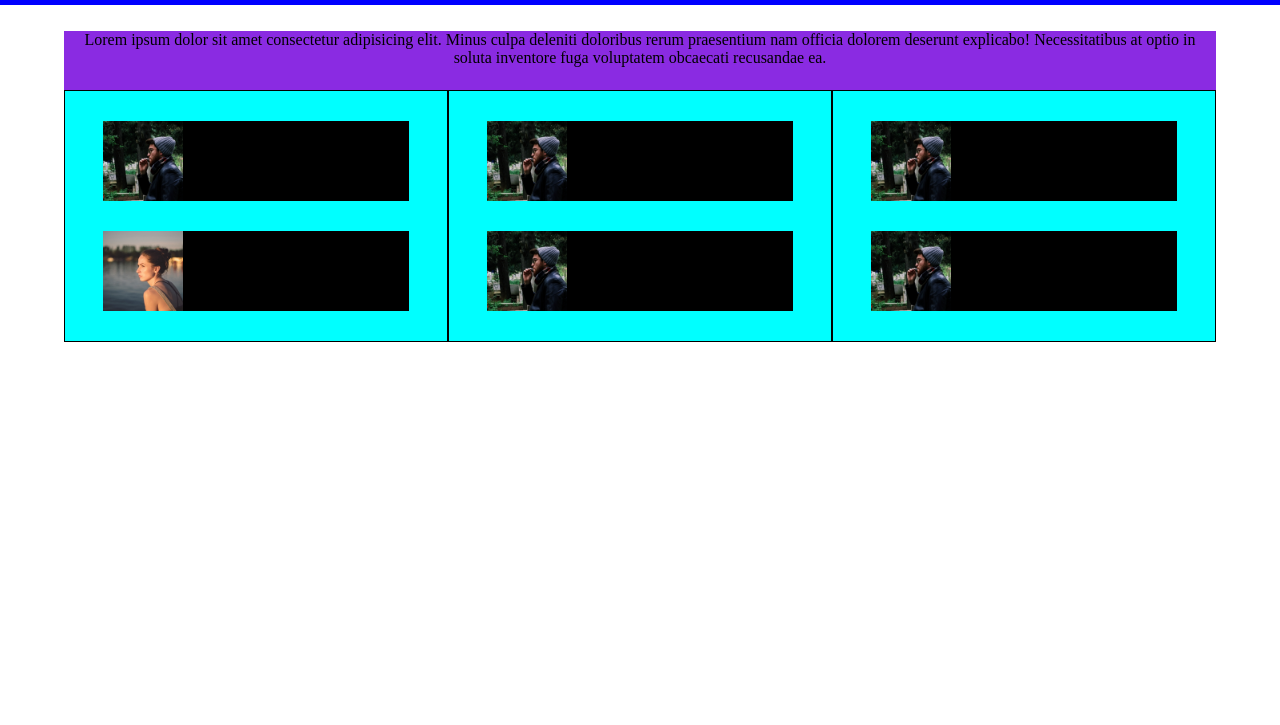
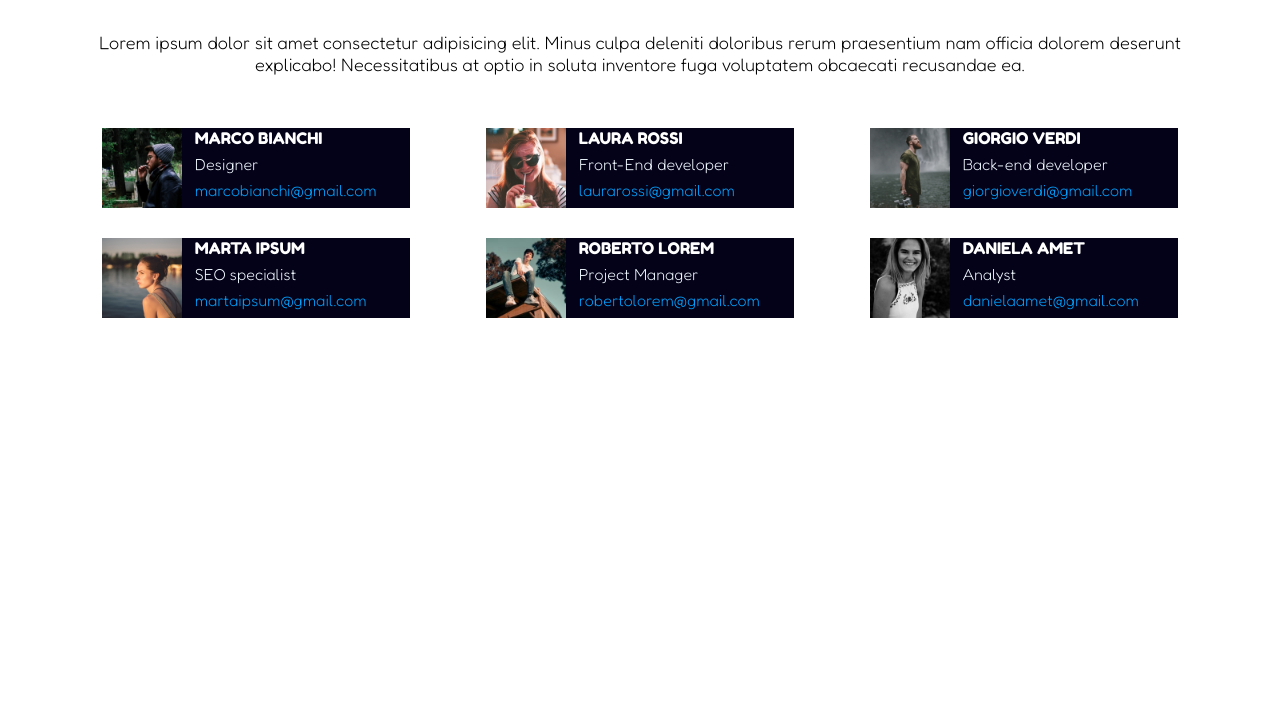
Before and after one commit to scarpi2001/html-css-float-cards, a plain HTML site: page index.html in a window 1280 px wide. Shown: the part 75-800 px from the top of the page. Drawn offline with Linux system fonts and the light colour scheme.

Commit message:
complete(to_comment_better)

```diff
--- a/css/style.css
+++ b/css/style.css
@@ -6,7 +6,7 @@
 }
 
 body {
-    font: ;
+    font-family: 'Fredoka', sans-serif;
     font-size: 16px;
 }
 
@@ -18,53 +18,66 @@ header {
     padding: 30px 0;
     margin-bottom: 2%;
     line-height: 20px;
-    /* DEBUG */
-    background-color: blue;
+    font-family: 'Fredoka One';
 }
 
 /* main */
 .container {
     width: 90%;
     margin: auto;
-    /* DEBUG */
-    background-color: blueviolet;
 }
 
 .container p {
     text-align: center;
     margin-bottom: 2%;
+    font-size: 18px;
 }
 
-.container ::after {
+.container::after {
     content: "";
     display: table;
     clear: both;
 }
 
-.row {
-    /* DEBUG */
-    background-color: brown;
-    height: 200px;
-}
-
 .col {
     width: calc(100% / 3);
     float: left;
-    /* DEBUG */
-    border: solid 1px black;
-    background-color: aqua;
-
 }
 
 .card {
     height: 80px;
     width: 80%;
     margin: 30px 10%;
-    /* DEBUG */
-    background-color: black;
+    background-color: rgb(4, 2, 24);
+}
+
+.card::after {
+    content: "";
+    display: table;
+    clear: both;
 }
 
 .card img {
-    max-width: 80px;
+    width: 80px;
     float: left;
+    margin-right: 4%;
 }
+
+.text {
+    margin-bottom: 2%;
+}
+
+.name {
+    color: #fff;
+    font-weight: 500;
+    font-family: 'Fredoka One';
+}
+
+.role {
+    color: aliceblue;
+}
+
+.mail {
+    text-decoration: none;
+    color: rgb(0, 162, 255);
+}
--- a/index.html
+++ b/index.html
@@ -1,6 +1,10 @@
 <!DOCTYPE html>
 <html lang="en">
 <head>
+    <link rel="preconnect" href="https://fonts.googleapis.com">
+    <link rel="preconnect" href="https://fonts.gstatic.com" crossorigin>
+    <link href="https://fonts.googleapis.com/css2?family=Fredoka:wght@300&display=swap" rel="stylesheet">
+    <link href="https://fonts.googleapis.com/css2?family=Fredoka+One&family=Fredoka:wght@300&display=swap" rel="stylesheet">
     <meta charset="UTF-8">
     <meta http-equiv="X-UA-Compatible" content="IE=edge">
     <meta name="viewport" content="width=device-width, initial-scale=1.0">
@@ -22,37 +26,54 @@
             </p>
 
             <!-- sezione cards -->
-            <section>
                 <div class="row">
                     <div class="col">
                         <div class="card">
                             <img src="img/male1.png" alt="Marco Bianchi">
+                            <div class="text name">MARCO BIANCHI</div>
+                            <div class="text role">Designer</div>
+                            <a class="text mail" href="https://www.google.com/intl/it/gmail/about/">marcobianchi@gmail.com</a>
                         </div>
                         <div class="card">
                             <img src="img/female2.png" alt="Marta Ipsum">
+                            <div class="text name">MARTA IPSUM</div>
+                            <div class="text role">SEO specialist</div>
+                            <a class="text mail" href="https://www.google.com/intl/it/gmail/about/">martaipsum@gmail.com</a>
                         </div>
                     </div>
 
                     <div class="col">
                         <div class="card">
-                            <img src="img/male1.png" alt="Marco Bianchi">
+                            <img src="img/female1.png" alt="Laura Rossi">
+                            <div class="text name">LAURA ROSSI</div>
+                            <div class="text role">Front-End developer</div>
+                            <a class="text mail" href="https://www.google.com/intl/it/gmail/about/">laurarossi@gmail.com</a>
                         </div>
                         <div class="card">
-                            <img src="img/male1.png" alt="Marco Bianchi">
+                            <img src="img/male3.png" alt="Roberto Lorem">
+                            <div class="text name">ROBERTO LOREM</div>
+                            <div class="text role">Project Manager</div>
+                            <a class="text mail" href="https://www.google.com/intl/it/gmail/about/">robertolorem@gmail.com</a>
                         </div>
                     </div>
 
                     <div class="col">
                         <div class="card">
-                            <img src="img/male1.png" alt="Marco Bianchi">
+                            <img src="img/male2.png" alt="Giorgio Verdi">
+                            <div class="text name">GIORGIO VERDI</div>
+                            <div class="text role">Back-end developer</div>
+                            <a class="text mail" href="https://www.google.com/intl/it/gmail/about/">giorgioverdi@gmail.com</a>
                         </div>
                         <div class="card">
-                            <img src="img/male1.png" alt="Marco Bianchi">
+                            <img src="img/female3.png" alt="Daniela Amet">
+                            <div class="text name">DANIELA AMET</div>
+                            <div class="text role">Analyst</div>
+                            <a class="text mail" href="https://www.google.com/intl/it/gmail/about/">danielaamet@gmail.com</a>
+                        </div>
                     </div>
 
 
                 </div>
-            </section>
 
         </div>
     </main>
```
